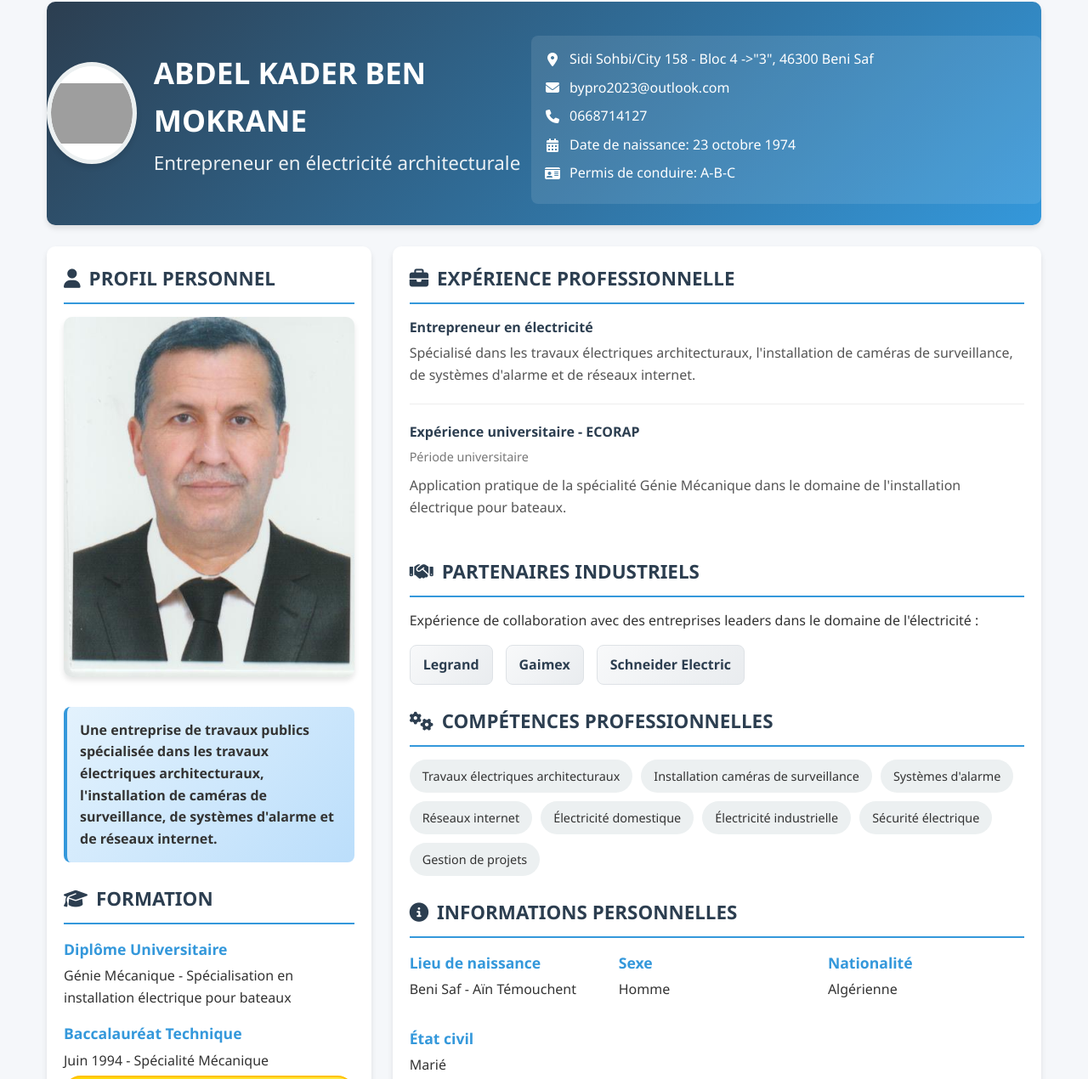
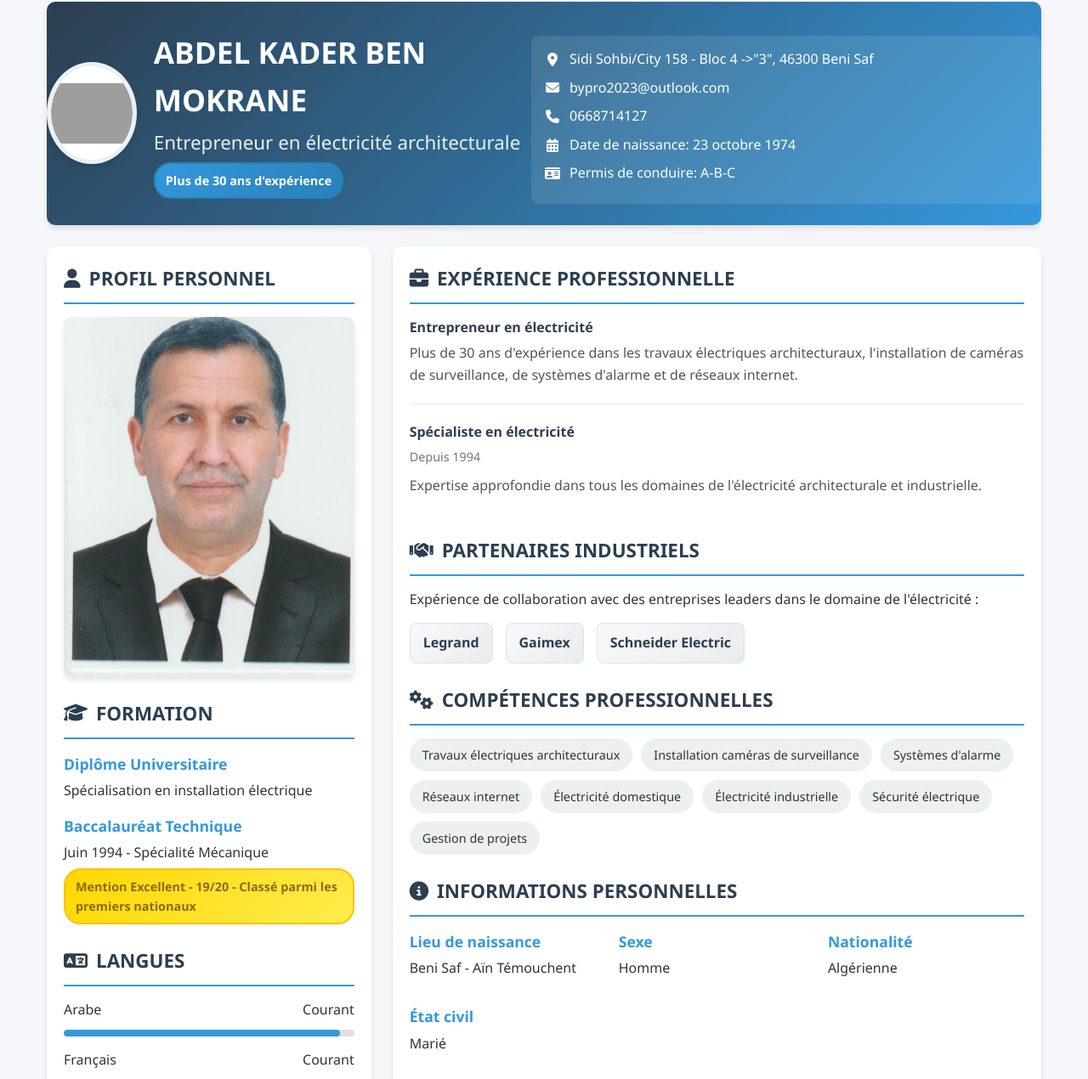
Before and after one commit to Yacine2007/abdel-kader, a plain HTML site: page abdel kader electrician.html in a window 1280 px wide. Shown: the part 13-1283 px from the top of the page at 85% size. Drawn offline with Linux system fonts and the light colour scheme; grey boxes are pictures that could not be loaded.

Commit message:
Update abdel kader electrician.html

```diff
--- a/abdel kader electrician.html
+++ b/abdel kader electrician.html
@@ -385,13 +385,16 @@
             border-left: 4px solid var(--secondary-color);
         }
 
-        .company-description {
-            background: linear-gradient(135deg, #e3f2fd, #bbdefb);
-            padding: 15px;
-            border-radius: 8px;
-            border-left: 4px solid var(--secondary-color);
-            margin-top: 15px;
-            font-weight: 600;
+        .experience-badge {
+            background: linear-gradient(135deg, #3498db, #2980b9);
+            color: white;
+            padding: 8px 12px;
+            border-radius: 20px;
+            font-weight: 700;
+            font-size: 0.9rem;
+            display: inline-block;
+            margin-top: 5px;
+            border: 2px solid #2980b9;
         }
 
         /* Animation */
@@ -545,6 +548,9 @@
                     <div class="name-title">
                         <h1>ABDEL KADER BEN MOKRANE</h1>
                         <h2>Entrepreneur en électricité architecturale</h2>
+                        <div class="experience-badge">
+                            Plus de 30 ans d'expérience
+                        </div>
                     </div>
                 </div>
                 <div class="contact-info">
@@ -580,11 +586,6 @@
                         <div class="personal-photo">
                             <img src="https://github.com/Yacine2007/abdel-kader/blob/main/abk.jpg?raw=true" alt="Photo personnelle de Abdel Kader Ben Mokrane">
                         </div>
-                        <div class="profile-text">
-                            <div class="company-description">
-                                Une entreprise de travaux publics spécialisée dans les travaux électriques architecturaux, l'installation de caméras de surveillance, de systèmes d'alarme et de réseaux internet.
-                            </div>
-                        </div>
                     </div>
                 </div>
 
@@ -592,7 +593,7 @@
                     <h2 class="section-title"><i class="fas fa-graduation-cap"></i> FORMATION</h2>
                     <div class="info-item">
                         <h3>Diplôme Universitaire</h3>
-                        <p>Génie Mécanique - Spécialisation en installation électrique pour bateaux</p>
+                        <p>Spécialisation en installation électrique</p>
                     </div>
                     <div class="info-item">
                         <h3>Baccalauréat Technique</h3>
@@ -671,15 +672,15 @@
                     <div class="experience-item">
                         <div class="exp-title">Entrepreneur en électricité</div>
                         <div class="exp-description">
-                            <p>Spécialisé dans les travaux électriques architecturaux, l'installation de caméras de surveillance, de systèmes d'alarme et de réseaux internet.</p>
+                            <p>Plus de 30 ans d'expérience dans les travaux électriques architecturaux, l'installation de caméras de surveillance, de systèmes d'alarme et de réseaux internet.</p>
                         </div>
                     </div>
 
                     <div class="experience-item">
-                        <div class="exp-title">Expérience universitaire - ECORAP</div>
-                        <div class="exp-date">Période universitaire</div>
+                        <div class="exp-title">Spécialiste en électricité</div>
+                        <div class="exp-date">Depuis 1994</div>
                         <div class="exp-description">
-                            <p>Application pratique de la spécialité Génie Mécanique dans le domaine de l'installation électrique pour bateaux.</p>
+                            <p>Expertise approfondie dans tous les domaines de l'électricité architecturale et industrielle.</p>
                         </div>
                     </div>
                 </div>
```
